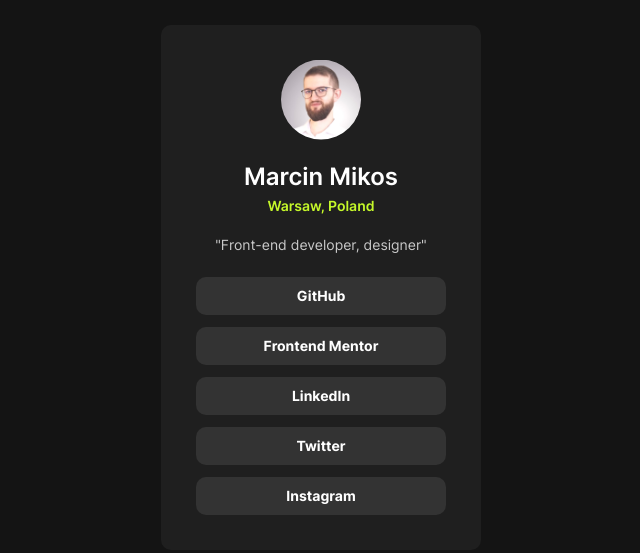
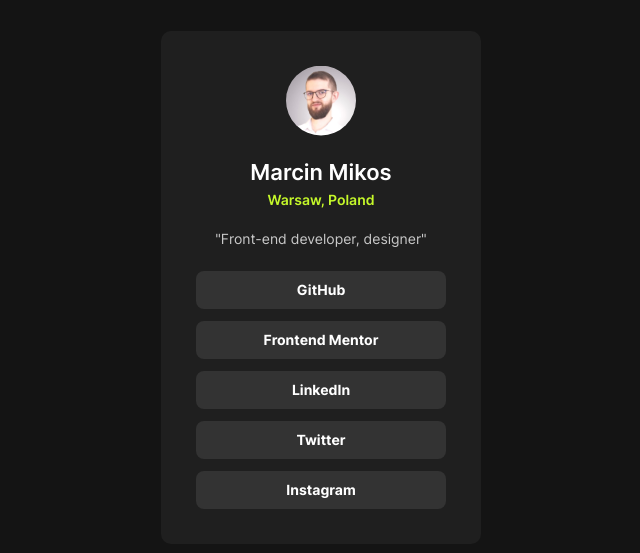
Before and after one commit to M-Mikos/frontend-mentor-social-links-profile, a website: page index.html in a window 1280 px wide. Shown: the part 113-666 px from the top of the page, without its empty margins (319-959 px from the left). Drawn offline with Linux system fonts and the light colour scheme.

Commit message:
Add minor styling fixes

```diff
--- a/src/scss/components/_button.scss
+++ b/src/scss/components/_button.scss
@@ -2,7 +2,7 @@
   display: block;
   padding: 1.2rem;
 
-  border-radius: 1rem;
+  border-radius: 0.8rem;
 
   color: $content;
   background-color: $surface--lighter;
--- a/src/scss/page/_main.scss
+++ b/src/scss/page/_main.scss
@@ -5,6 +5,7 @@
   justify-content: center;
   align-items: center;
   background-color: $background;
+  padding: 3rem;
 }
 
 .person {
@@ -16,11 +17,11 @@
 
   &__image {
     clip-path: circle(50%);
-    max-width: 8rem;
+    max-width: 7rem;
   }
 
   &__name {
-    font-size: 2.4rem;
+    font-size: 2.2rem;
     font-weight: 600;
     margin-bottom: 1rem;
   }
```
Also changed, not shown: css/main.css.
